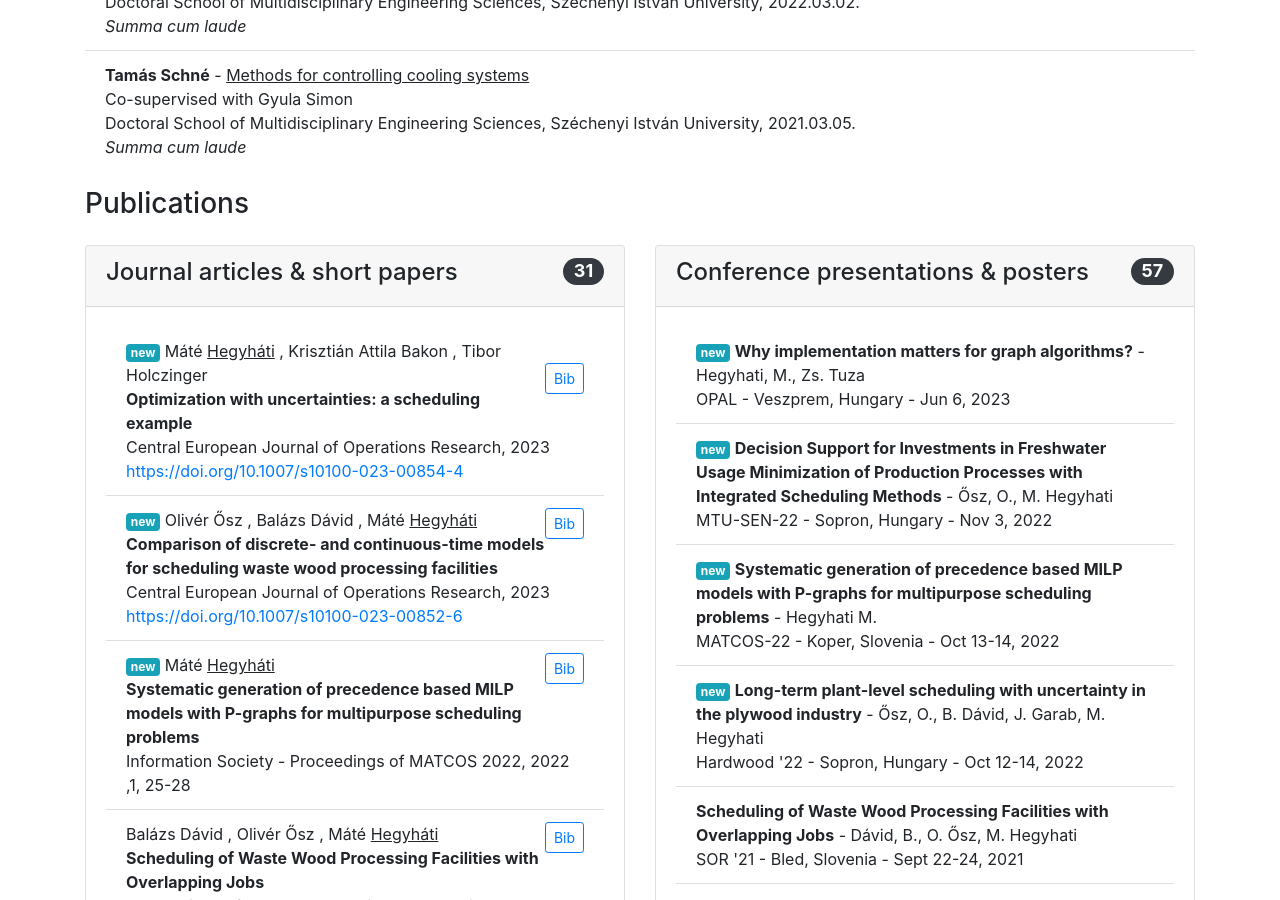
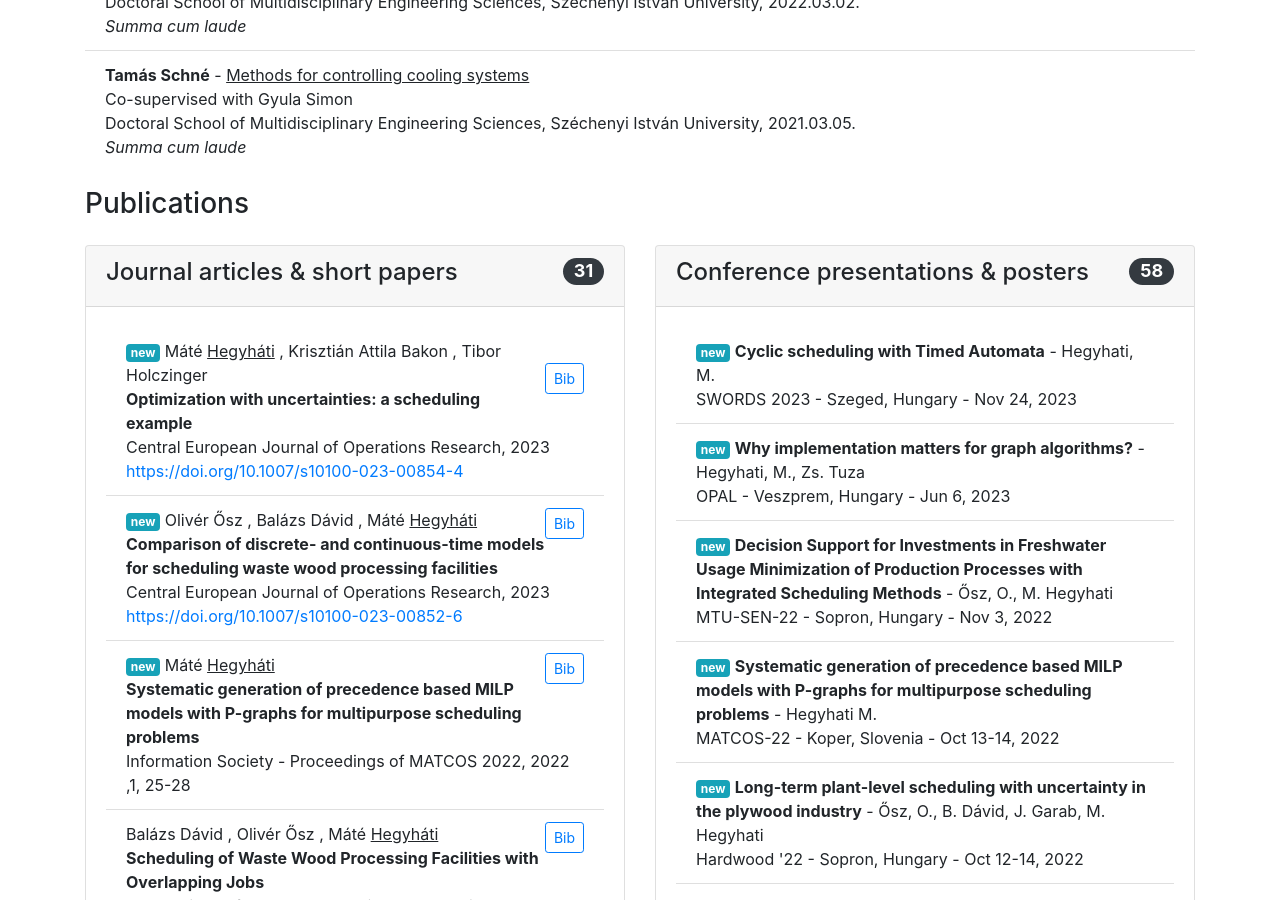
Before and after one commit to hegyhati/hegyhati.github.io, a Jekyll site: the page built from publications.html, in a window 1280 px wide and 900 px high, scrolled down 478 px. Built offline with Jekyll 4.4.1, drawn with Linux system fonts in a browser that asks for light colours; nearby versions of some CDN libraries.

Commit message:
SWORDS 2023

```diff
--- a/_data/presentations.yaml
+++ b/_data/presentations.yaml
@@ -1,3 +1,15 @@
+- author: Hegyhati, M.
+  title: Cyclic scheduling with Timed Automata
+  conference: "Szeged WORkshop on Discrete Structures"
+  conferenceshort: SWORDS 2023
+  city: Szeged
+  country: Hungary
+  date: Nov 24
+  year: '2023'
+  type:
+  - oral
+  - international
+
 - author: Hegyhati, M., Zs. Tuza
   title: Why implementation matters for graph algorithms?
   conference: "Optimization and Algorithms"
```
